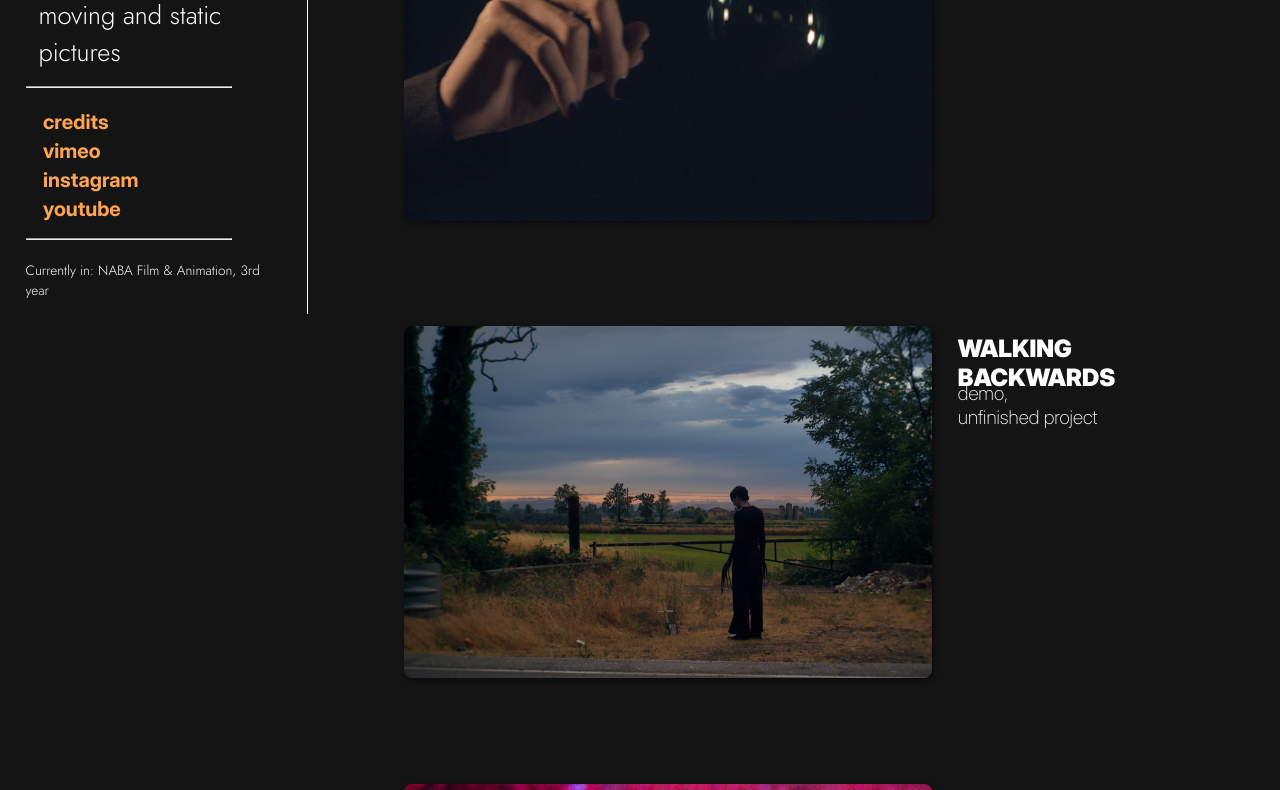
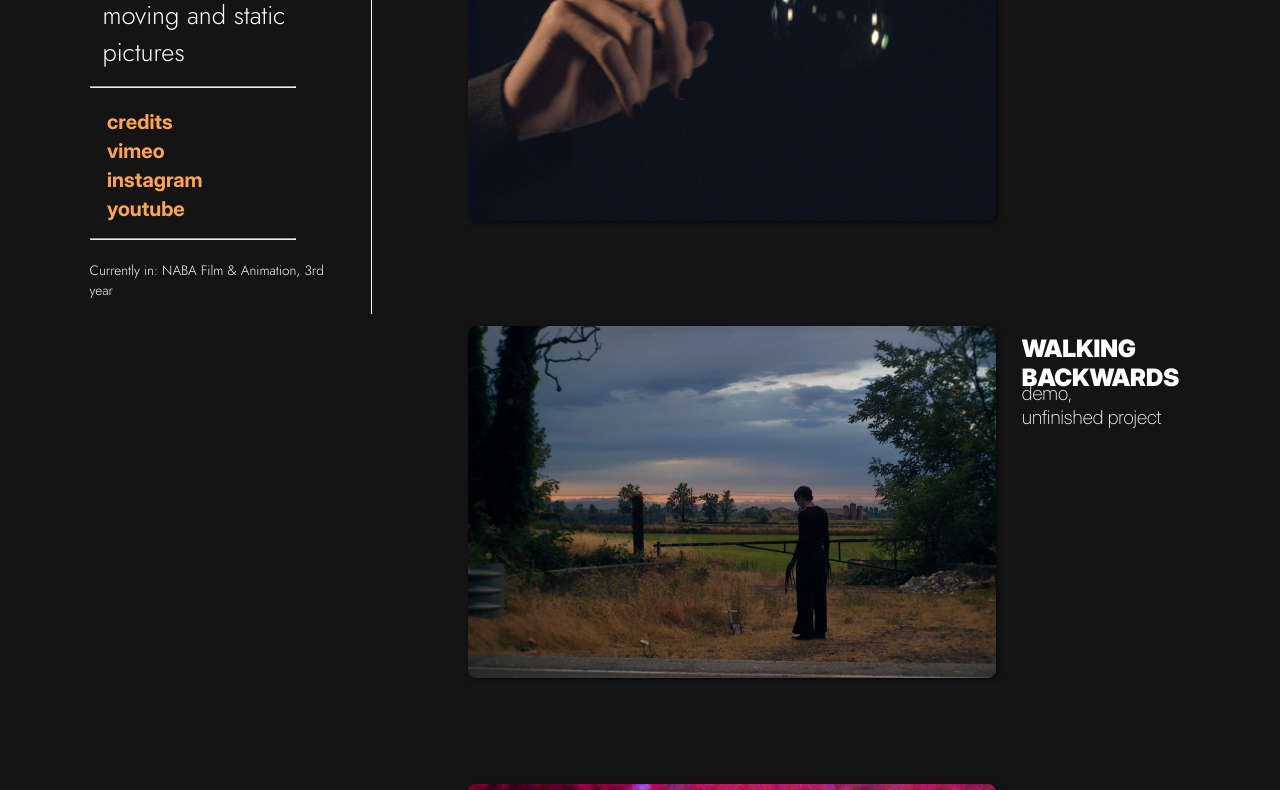
Before and after one commit to satyr-bravo/satyr-bravo.github.io, a plain HTML site: page index.html in a window 1280 px wide. Shown: the part 171-961 px from the top of the page. Drawn offline with Linux system fonts and the light colour scheme; a web font is replaced by a local one.

Commit message:
uncommented one css line

```diff
--- a/css/styles.css
+++ b/css/styles.css
@@ -213,6 +213,7 @@ footer{
         border-right: 1px solid #FFFFFC;
         padding-right: 2vw;
         margin: 0px;
+        margin-left: 5vw;
     }
     .showcase {
         width: 60vw;
```
